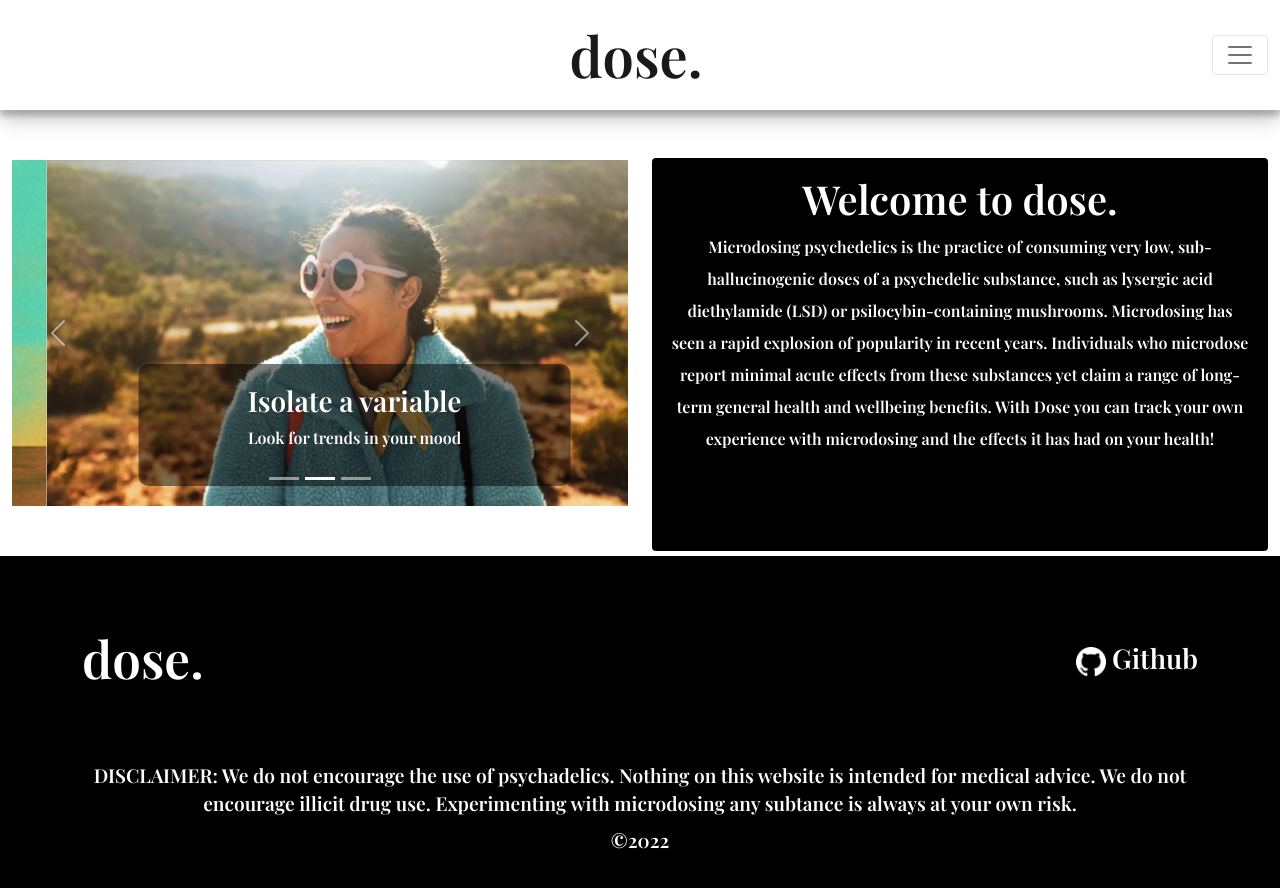
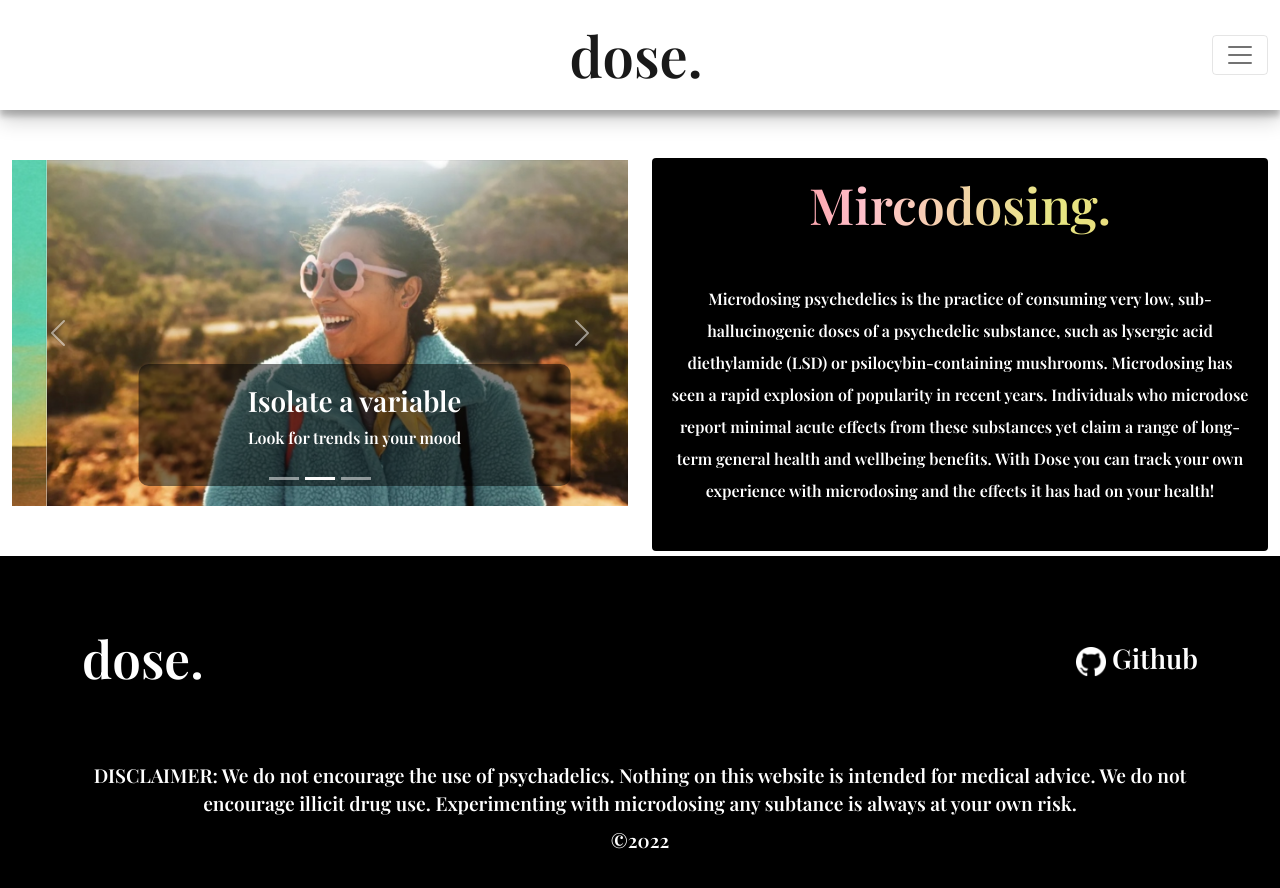
Before and after one commit to svellucci18/dose, a React (Create React App) app in the folder client/: page / in a window 1280 px wide. Shown: the top 888 px of the page. Built offline with nearby package versions, Linux system fonts and the light colour scheme.

Commit message:
landing page styling. colorful letters

```diff
--- a/client/src/pages/Home.js
+++ b/client/src/pages/Home.js
@@ -53,8 +53,8 @@ const Home = () => {
         <Col lg={6}>
         <Card className="mt-5 mx-auto dose" style={{height: '393px'}}>
           <Card.Body>
-            <h1 className="text-center">Welcome to dose.</h1> Microdosing psychedelics is the practice of consuming very low,
-            sub-hallucinogenic doses of a psychedelic substance, such as lysergic acid diethylamide (LSD) or psilocybin-containing mushrooms. Microdosing has seen a rapid explosion of popularity in recent years. Individuals who microdose report minimal acute effects from these substances yet claim a range of long-term general health and wellbeing benefits. With Dose you can track your own experience with microdosing and the effects it has had on your health!
+            <h1 className="text-center microDose">Mircodosing.</h1> <p className="mt-5">Microdosing psychedelics is the practice of consuming very low,
+            sub-hallucinogenic doses of a psychedelic substance, such as lysergic acid diethylamide (LSD) or psilocybin-containing mushrooms. Microdosing has seen a rapid explosion of popularity in recent years. Individuals who microdose report minimal acute effects from these substances yet claim a range of long-term general health and wellbeing benefits. With Dose you can track your own experience with microdosing and the effects it has had on your health!</p>
 
             </Card.Body>
         </Card>
--- a/client/src/styles/Home.css
+++ b/client/src/styles/Home.css
@@ -9,6 +9,12 @@ img{
     height: 100%!important;
 }
 
+.microDose{
+font-size: 100px;
+  background: linear-gradient(to right, rgb(243, 98, 98), pink, rgb(230, 230, 130), rgb(240, 196, 114));
+  -webkit-background-clip: text;
+  -webkit-text-fill-color: transparent;
+}
 
 .text-bg{
   background-color: rgba(0, 0, 0, 0.5);
@@ -21,3 +27,15 @@ border-radius: 10px;
   color: white;
   line-height: 2;
 }
+
+@media only screen and (max-width: 675px) {
+  .microDose {
+   font-size: 50px;
+  }
+}
+
+@media only screen and (max-width: 1291px) {
+  .microDose {
+   font-size: 50px;
+  }
+}
```
